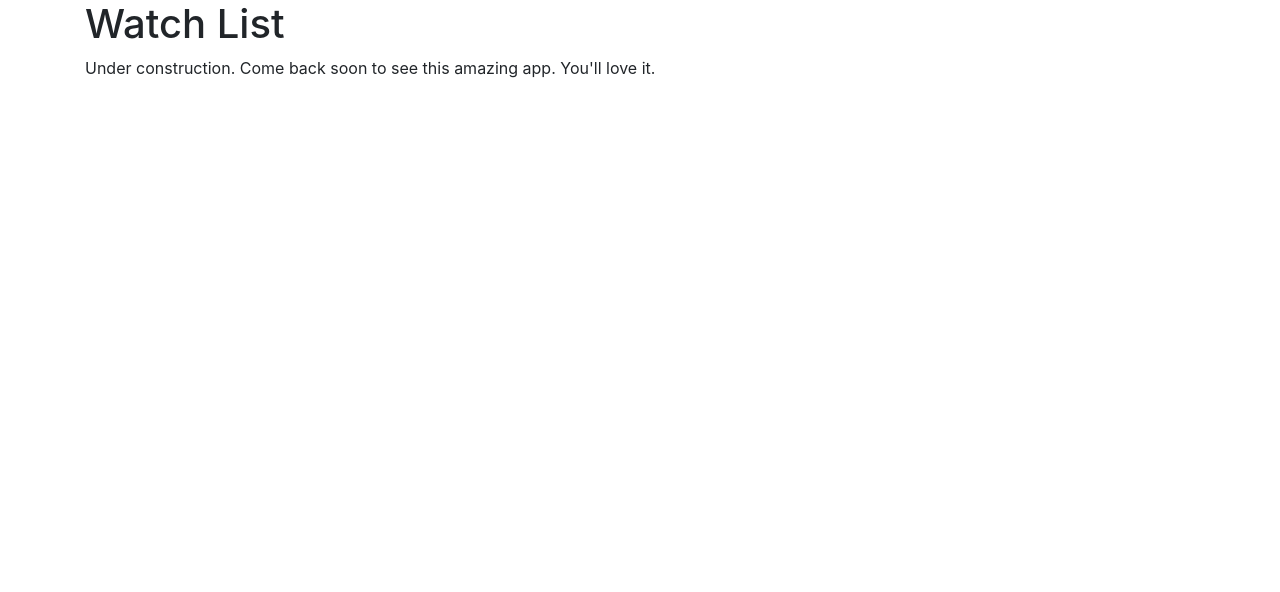
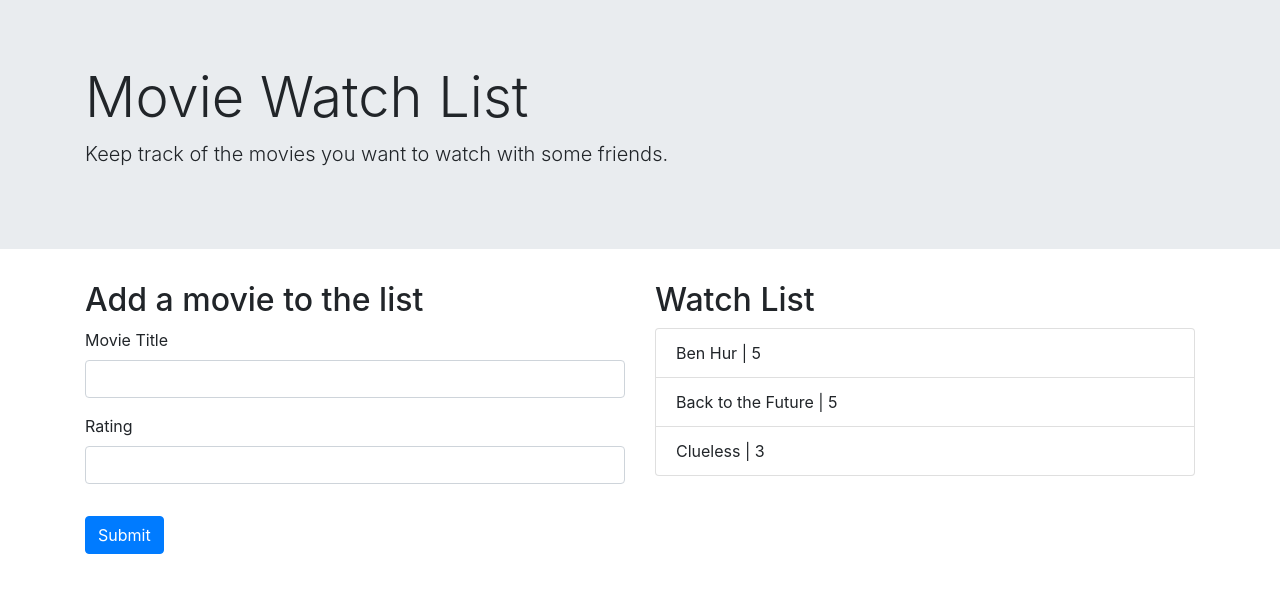
Before and after one commit to median-man/watch-list, a website: page public/index.html in a window 1280 px wide. Drawn offline with nearby package versions, Linux system fonts and the light colour scheme.

Commit message:
Add static markup to homepage

```diff
--- a/public/index.html
+++ b/public/index.html
@@ -13,16 +13,50 @@
       crossorigin="anonymous"
     />
 
-    <link rel="stylesheet" href="/assets/style.css">
+    <link rel="stylesheet" href="/assets/style.css" />
   </head>
   <body>
+    <div class="jumbotron jumbotron-fluid">
+      <div class="container">
+        <h1 class="display-4">Movie Watch List</h1>
+        <p class="lead">
+          Keep track of the movies you want to watch with some friends.
+        </p>
+      </div>
+    </div>
     <div class="container">
-      <h1>Watch List</h1>
-      <p>
-        Under construction. Come back soon to see this amazing app. You'll love
-        it.
-      </p>
+      <div class="row">
+        <div class="col-md">
+          <form>
+            <h2>Add a movie to the list</h2>
+            <div class="form-group">
+              <label for="movie-title">Movie Title</label>
+              <input type="text" class="form-control" id="movie-title" />
+            </div>
+            <div class="form-group">
+              <label for="movie-rating">Rating</label>
+              <input
+                type="number"
+                min="1"
+                max="5"
+                class="form-control"
+                id="movie-rating"
+              />
+            </div>
+            <button type="submit" class="btn btn-primary mt-3">Submit</button>
+          </form>
+        </div>
+        <div class="col-md">
+          <h2>Watch List</h2>
+          <ul class="list-group">
+            <li class="list-group-item">Ben Hur | 5</li>
+            <li class="list-group-item">Back to the Future | 5</li>
+            <li class="list-group-item">Clueless | 3</li>
+          </ul>
+        </div>
+      </div>
     </div>
+
     <script src="/assets/movies.js"></script>
   </body>
 </html>
```
